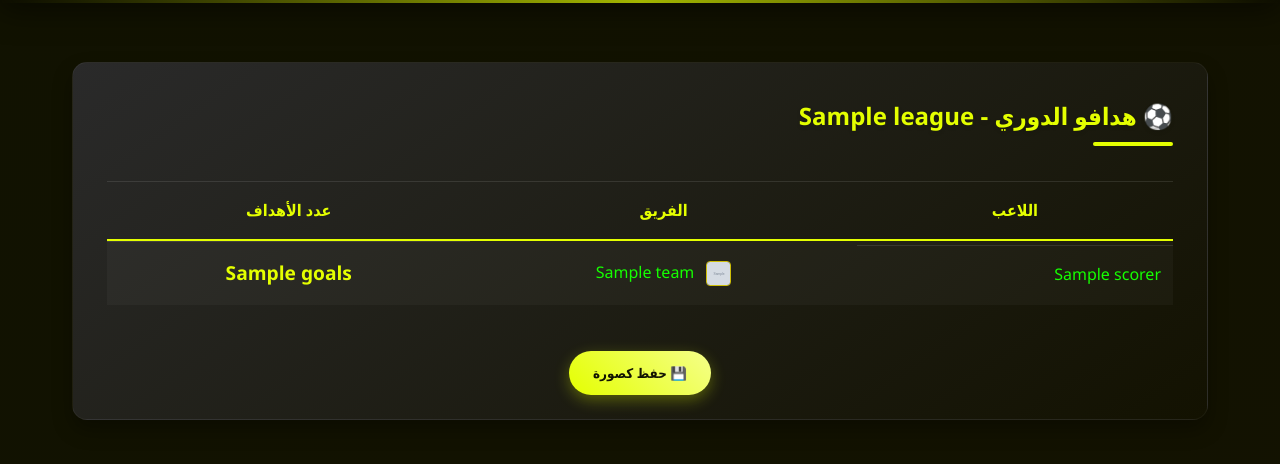
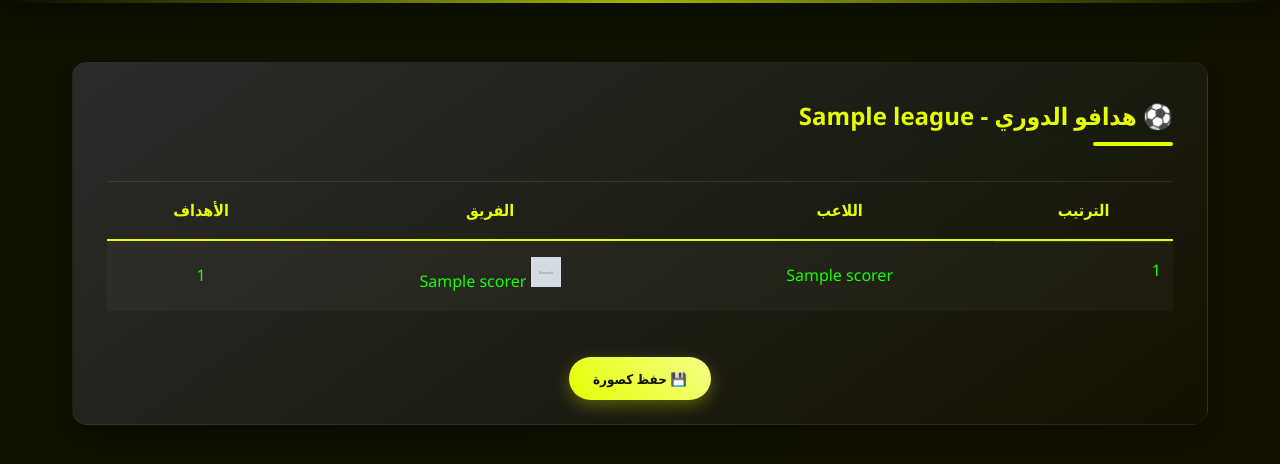
Before and after one commit to malek20-mh/school-hub-backend, a Django app: template templates/leagues/league_scorers.html in a window 1280 px wide. Shown: the part 90-554 px from the top of the page. Run offline with Django 5.2, Linux system fonts and the light colour scheme; the template is opened without the code that fills it: most values are stand-ins (such as "Sample title", 1, 10 or a date in 2020); grey boxes marked "Sample" are stand-in pictures.

Commit message:
lega ccouer

```diff
--- a/templates/leagues/league_scorers.html
+++ b/templates/leagues/league_scorers.html
@@ -9,28 +9,37 @@
 
         <div class="table-responsive">
 
-            <table class="table table-striped">
-                <thead>
+            <table class="table table-striped table-hover">
+                <thead class="table-dark">
                     <tr>
+                        <th>الترتيب</th>
                         <th>اللاعب</th>
                         <th>الفريق</th>
-                        <th class="text-center-cell">عدد الأهداف</th>
+                        <th>الأهداف</th>
                     </tr>
                 </thead>
                 <tbody>
                     {% for scorer in scorers %}
                     <tr>
-                        <td>{{ scorer.player_name }}</td>
+                        <td>{{ forloop.counter }}</td>
+
+                        <td class="fw-bold">{{ scorer.player_name }}</td>
+
                         <td>
-                            {% if scorer.team.logo %}
-                                <img src="{{ scorer.team.logo }}" class="table-mini-logo" alt="">
-                            {% endif %}
-                            {{ scorer.team.name }}
+                            <div class="d-flex align-items-center">
+                                {% if scorer.team__logo %}
+                                    <img src="{{ scorer.team__logo }}" alt="{{ scorer.team__name }}" width="30" height="30" class="me-2 rounded-circle">
+                                {% endif %}
+                                <span>{{ scorer.team__name }}</span>
+                            </div>
                         </td>
-                        <td class="goals-count">{{ scorer.goals }}</td>
+
+                        <td class="fw-bold text-success">{{ scorer.total_goals }}</td>
                     </tr>
                     {% empty %}
-                    <tr><td colspan="3" style="text-align: center;">لا يوجد هدافين بعد.</td></tr>
+                    <tr>
+                        <td colspan="4" class="text-center">لا يوجد هدافين حتى الآن</td>
+                    </tr>
                     {% endfor %}
                 </tbody>
             </table>
```
Also changed, not shown: leagues/views.py (+8 -2 lines).
